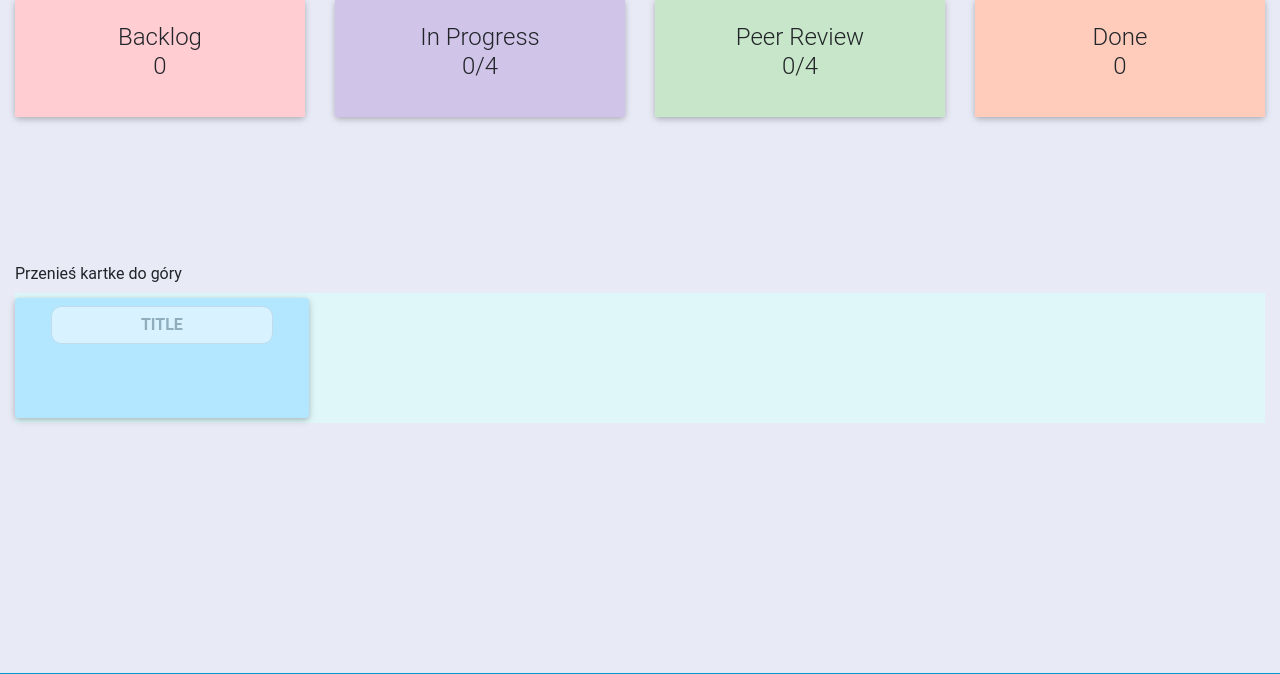
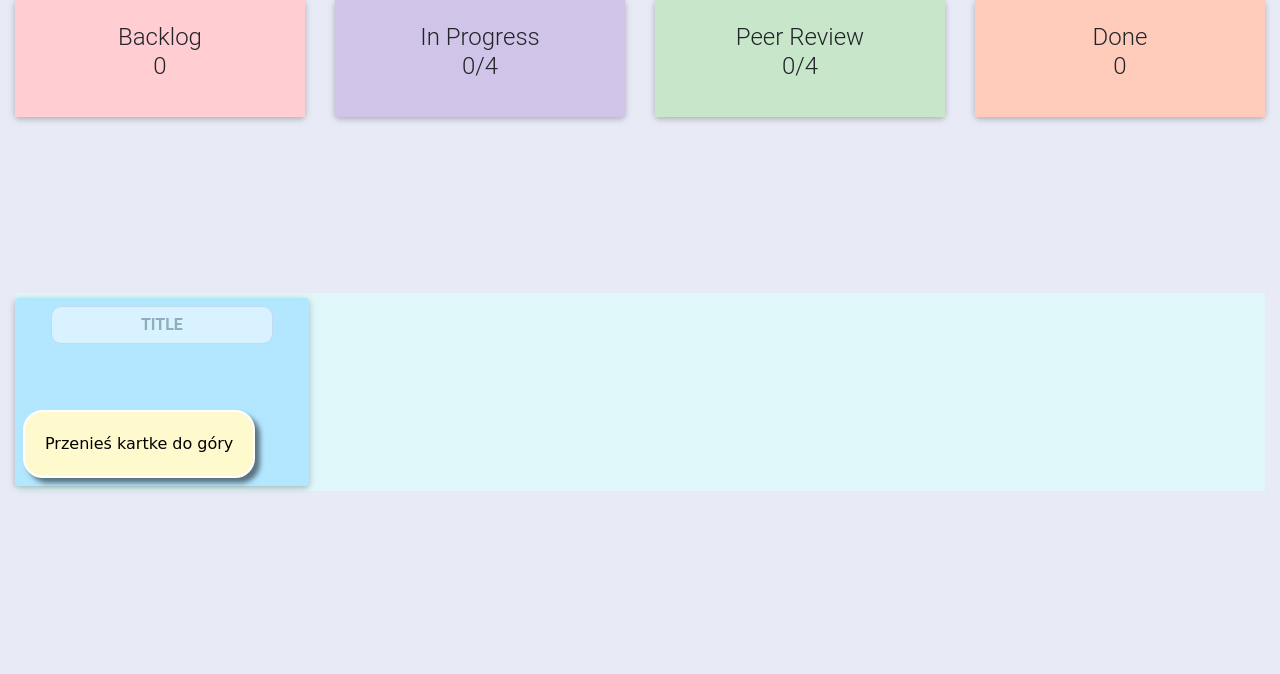
Before and after one commit to CezaryDobrenko/ajronn.github.io, a PHP site: page / in a window 1280 px wide, with the pointer over the restyled element. Shown: the part 123-797 px from the top of the page. Run offline with PHP 8.4, Linux system fonts and the light colour scheme; some libraries are stand-ins or nearby versions.

Commit message:
dymek po najechaniu

```diff
--- a/mainstyle.css
+++ b/mainstyle.css
@@ -4,7 +4,19 @@
   position: absolute;
   top: -30%;
   left: 0;
+  	   font-family: "Comic Sans MS", cursive;
+    display: inline-block;
+    color: #000;
+    background-color: #FFFACD;
+    border: 2px solid #fff;
+    padding: 20px;
+    border-radius: 20px;
+    box-shadow: 5px 5px 5px rgba(0,0,0,.5);
+    position: relative;
+
 }
+
+
 
 .stickynotefield
 {
```
